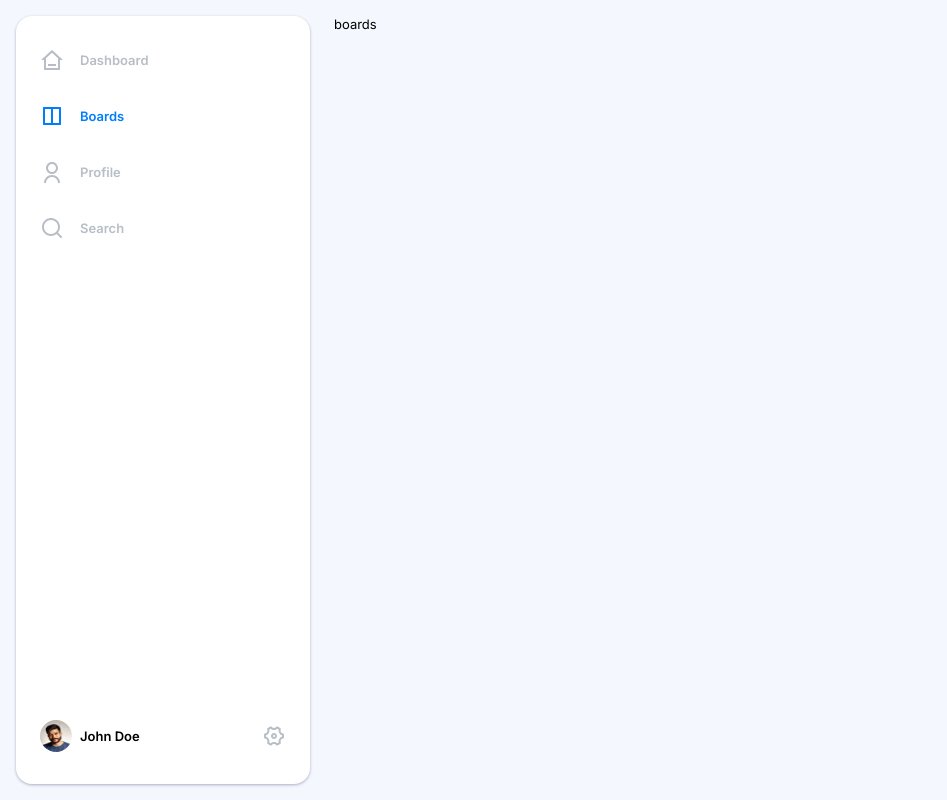
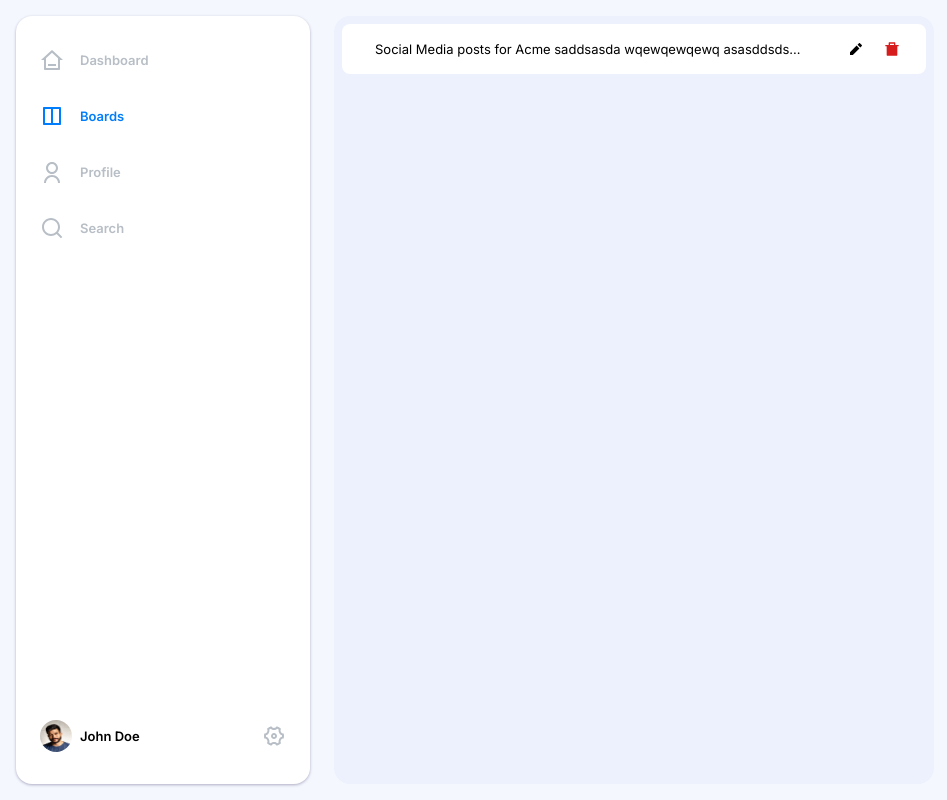
Before and after one commit to AdamStrzelec/Storyboard, a React (Create React App) app: page /boards in a window 1280 px wide. Shown: the whole page, without its empty margins (0-947 px from the left). Built offline with nearby package versions, Linux system fonts and the light colour scheme.

Commit message:
styled board elements

```diff
--- a/src/App.tsx
+++ b/src/App.tsx
@@ -7,6 +7,7 @@ import { GlobalStyle } from 'src/global/global.styles';
 import { createBrowserRouter, RouterProvider } from 'react-router-dom';
 import { Navbar } from 'src/components/organisms/Navbar/Navbar';
 import styled from 'styled-components';
+import { Board } from 'src/components/organisms/Board/Board';
 
 function App() {
 	const router = createBrowserRouter([
@@ -16,7 +17,7 @@ function App() {
 		},
 		{
 			path: '/boards',
-			element: <div>boards</div>,
+			element: <Board />,
 		},
 		{
 			path: '/profile',
--- a/src/assets/icons/SVGs.tsx
+++ b/src/assets/icons/SVGs.tsx
@@ -80,3 +80,48 @@ export const Options = ({ fill, width = 20, height = 20 }: SvgProps) => (
 		/>
 	</svg>
 );
+
+export const Edit = ({ fill, width = 12, height = 12 }: SvgProps) => (
+	<svg
+		width={width}
+		height={height}
+		viewBox="0 0 12 12"
+		fill="none"
+		xmlns="http://www.w3.org/2000/svg"
+	>
+		<path
+			d="M6.6 2.572L9.428 5.40067L2.828 12H0V9.17133L6.6 2.57133V2.572ZM7.54267 1.62933L8.95667 0.214665C9.08169 0.0896844 9.25122 0.019474 9.428 0.019474C9.60478 0.019474 9.77432 0.0896844 9.89933 0.214665L11.7853 2.10067C11.9103 2.22568 11.9805 2.39522 11.9805 2.572C11.9805 2.74877 11.9103 2.91831 11.7853 3.04333L10.3707 4.45733L7.54267 1.62933Z"
+			fill={fill}
+		/>
+	</svg>
+);
+
+export const Delete = ({ fill, width = 14, height = 14 }: SvgProps) => (
+	<svg
+		width={width}
+		height={height}
+		viewBox="0 0 14 14"
+		fill="none"
+		xmlns="http://www.w3.org/2000/svg"
+	>
+		<path
+			d="M3.66683 3V0.999999C3.66683 0.823188 3.73707 0.653618 3.86209 0.528594C3.98712 0.40357 4.15669 0.333332 4.3335 0.333332H9.66683C9.84364 0.333332 10.0132 0.40357 10.1382 0.528594C10.2633 0.653618 10.3335 0.823188 10.3335 0.999999V3H13.6668V4.33333H12.3335V13C12.3335 13.1768 12.2633 13.3464 12.1382 13.4714C12.0132 13.5964 11.8436 13.6667 11.6668 13.6667H2.3335C2.15669 13.6667 1.98712 13.5964 1.86209 13.4714C1.73707 13.3464 1.66683 13.1768 1.66683 13V4.33333H0.333496V3H3.66683ZM5.00016 1.66667V3H9.00016V1.66667H5.00016Z"
+			fill={fill}
+		/>
+	</svg>
+);
+
+export const Plus = ({ fill, width = 11, height = 10 }: SvgProps) => (
+	<svg
+		width={width}
+		height={height}
+		viewBox="0 0 11 10"
+		fill="none"
+		xmlns="http://www.w3.org/2000/svg"
+	>
+		<path
+			d="M4.8335 4.33334V0.333344H6.16683V4.33334H10.1668V5.66668H6.16683V9.66668H4.8335V5.66668H0.833496V4.33334H4.8335Z"
+			fill={fill}
+		/>
+	</svg>
+);
--- /dev/null
+++ b/src/components/atoms/IconButton/IconButton.tsx
@@ -0,0 +1,56 @@
+import React from 'react';
+import styled, { css } from 'styled-components';
+import {
+	IconManager,
+	IconNames,
+	IconsColors,
+} from 'src/components/atoms/IconManager/IconManager';
+import { theme } from 'src/theme/theme';
+
+interface IconButtonProps
+	extends React.ButtonHTMLAttributes<HTMLButtonElement> {
+	iconName: IconNames;
+	iconColor: IconsColors;
+	text?: string;
+}
+
+export const IconButton = ({
+	iconName,
+	iconColor,
+	text,
+	...props
+}: IconButtonProps) => {
+	return (
+		<Button {...props}>
+			<IconWrapper>
+				<IconManager name={iconName} color={iconColor} />
+			</IconWrapper>
+			{text && <Text color={iconColor}>{text}</Text>}
+		</Button>
+	);
+};
+
+const Button = styled.button`
+	border: none;
+	outline: none;
+	background-color: transparent;
+	cursor: pointer;
+	gap: 2px;
+	display: flex;
+	align-items: center;
+`;
+
+const IconWrapper = styled.div`
+	width: 24px;
+	height: 16px;
+	display: flex;
+	align-items: center;
+	justify-content: center;
+`;
+
+const Text = styled.p<{ color: IconsColors }>(
+	({ color }) => css`
+		font-weight: 600;
+		color: ${theme.colors[color]};
+	`,
+);
--- a/src/components/atoms/IconManager.tsx
+++ b/src/components/atoms/IconManager/IconManager.tsx
@@ -4,7 +4,7 @@ import { theme } from 'src/theme/theme';
 
 export type IconNames = keyof typeof Icons;
 
-type IconsColors = keyof typeof theme.colors;
+export type IconsColors = keyof typeof theme.colors;
 
 interface IconManagerProps extends Omit<Icons.SvgProps, 'color' | 'fill'> {
 	name: IconNames;
--- /dev/null
+++ b/src/components/molecules/DragAndDropItem/DragAndDropItem.tsx
@@ -0,0 +1,53 @@
+import React from 'react';
+import { IconButton } from 'src/components/atoms/IconButton/IconButton';
+import styled, { css } from 'styled-components';
+
+interface DragAndDropItemProps {
+	text: string;
+	onEdit: () => void;
+	onDelete: () => void;
+}
+
+export const DragAndDropItem = ({
+	text,
+	onEdit,
+	onDelete,
+}: DragAndDropItemProps) => {
+	return (
+		<Wrapper>
+			<Text>{text}</Text>
+			<ButtonsWrapper>
+				<IconButton iconName={'Edit'} iconColor={'text'} />
+				<IconButton iconName={'Delete'} iconColor={'delete'} />
+			</ButtonsWrapper>
+		</Wrapper>
+	);
+};
+
+const Wrapper = styled.div(
+	({ theme: { colors } }) => css`
+		width: 100%;
+		height: 50px;
+		background-color: ${colors.white};
+		border-radius: 8px;
+		display: flex;
+		align-items: center;
+		justify-content: center;
+	`,
+);
+
+const Text = styled.p(
+	({ theme: { colors } }) => css`
+		padding: 16px 33px;
+		color: ${colors.text};
+		flex: 1;
+		text-overflow: ellipsis;
+		white-space: nowrap;
+		overflow: hidden;
+	`,
+);
+
+const ButtonsWrapper = styled.div`
+	display: flex;
+	padding-right: 16px;
+`;
--- a/src/components/molecules/NavbarItem/NavbarItem.tsx
+++ b/src/components/molecules/NavbarItem/NavbarItem.tsx
@@ -1,6 +1,9 @@
 import React from 'react';
 import styled, { css } from 'styled-components';
-import { IconManager, IconNames } from 'src/components/atoms/IconManager';
+import {
+	IconManager,
+	IconNames,
+} from 'src/components/atoms/IconManager/IconManager';
 
 interface NavbarItemProps {
 	to: string;
--- /dev/null
+++ b/src/components/organisms/Board/Board.tsx
@@ -0,0 +1,32 @@
+import React from 'react';
+import { DragAndDropItem } from 'src/components/molecules/DragAndDropItem/DragAndDropItem';
+import styled, { css } from 'styled-components';
+
+export const Board = () => {
+	return (
+		<Wrapper>
+			<DragAndDropItem
+				text={
+					'Social Media posts for Acme saddsasda wqewqewqewq asasddsdsa xzcxczxzcxz qwewwqeewqe'
+				}
+				onEdit={() => {
+					/**/
+				}}
+				onDelete={() => {
+					/**/
+				}}
+			/>
+		</Wrapper>
+	);
+};
+
+const Wrapper = styled.div(
+	({ theme: { colors } }) => css`
+		width: 100%;
+		height: 100%;
+		background-color: ${colors.boardBackground};
+		border-radius: 16px;
+		max-width: 600px;
+		padding: 8px;
+	`,
+);
--- a/src/components/organisms/Navbar/Navbar.tsx
+++ b/src/components/organisms/Navbar/Navbar.tsx
@@ -2,7 +2,7 @@ import React from 'react';
 import styled, { css } from 'styled-components';
 import { NavbarItem } from 'src/components/molecules/NavbarItem/NavbarItem';
 import UserImage from 'src/assets/images/user.jpeg';
-import { IconManager } from 'src/components/atoms/IconManager';
+import { IconManager } from 'src/components/atoms/IconManager/IconManager';
 
 export const Navbar = () => {
 	return (
--- a/src/global/global.styles.ts
+++ b/src/global/global.styles.ts
@@ -10,5 +10,7 @@ export const GlobalStyle = createGlobalStyle`
         font-family: 'Inter';
         background-color: #F4F7FE;
         font-size: 13px;
+        font-weight: 400;
+        line-height: 18px;
     }
 `;
--- a/src/theme/theme.tsx
+++ b/src/theme/theme.tsx
@@ -9,6 +9,7 @@ export const theme = {
 		text: '#000000',
 		background: '#F4F7FE',
 		boardBackground: '#ECF1FD',
+		delete: '#D61C1C',
 	},
 };
 
```
